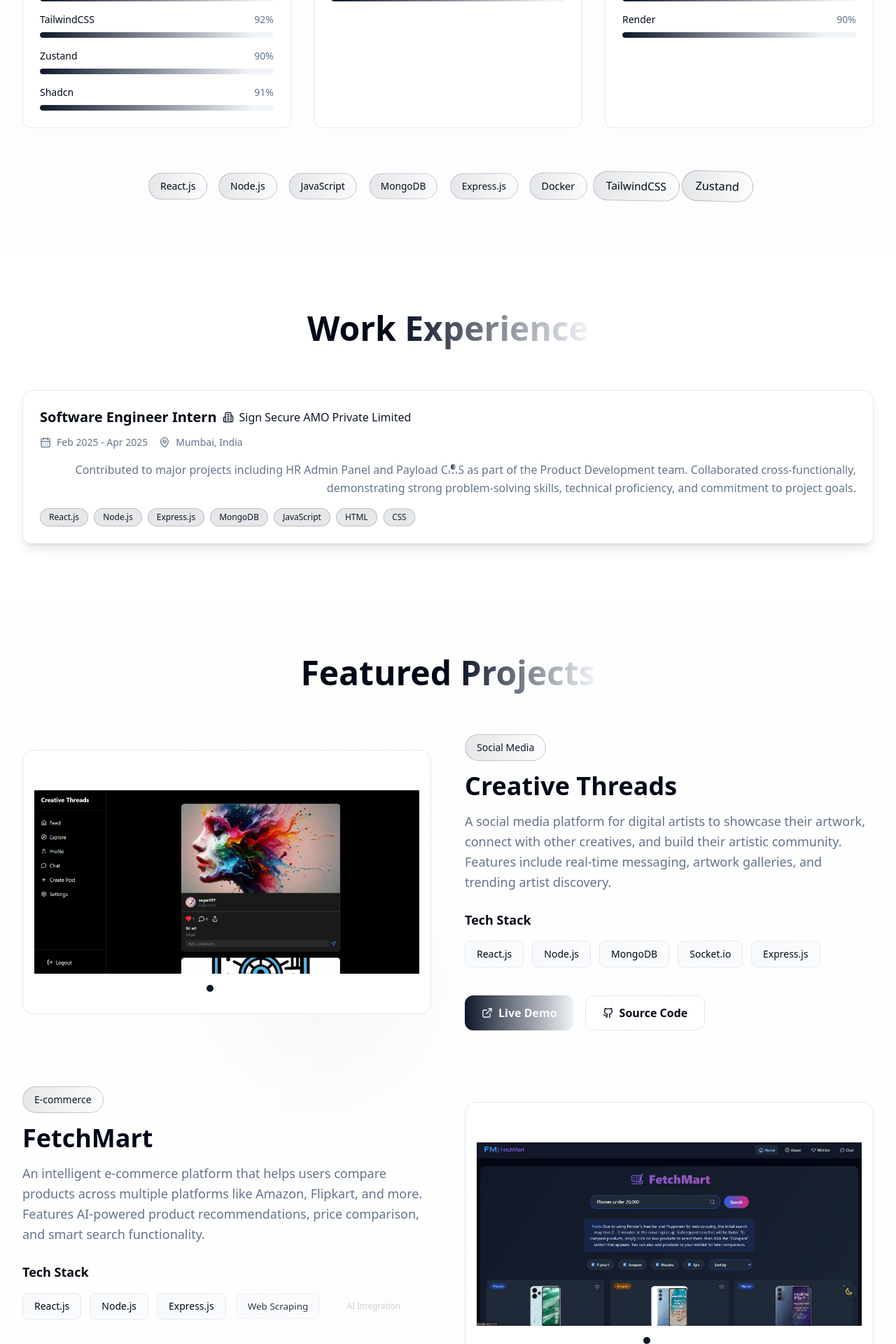
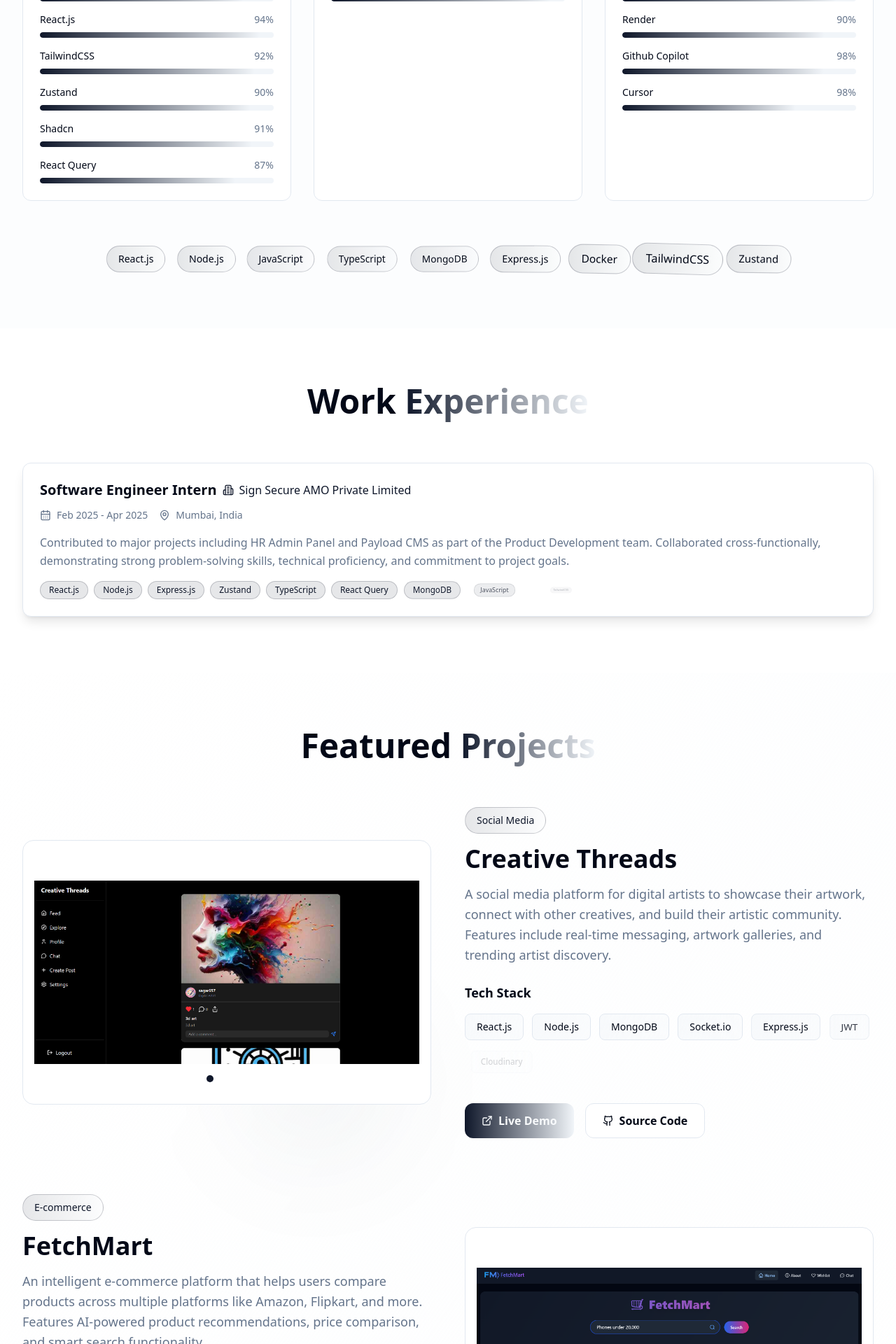
Before and after one commit to SagarShrestha657/Portfolio, a React (Vite) app: page / in a window 1280 px wide. Shown: the part 2000-3920 px from the top of the page at 70% size. Built offline with nearby package versions, Linux system fonts and the light colour scheme.

Commit message:
added content

```diff
--- a/index.html
+++ b/index.html
@@ -3,18 +3,9 @@
   <head>
     <meta charset="UTF-8" />
     <meta name="viewport" content="width=device-width, initial-scale=1.0" />
-    <title>neon-code-bloom</title>
-    <meta name="description" content="Lovable Generated Project" />
+    <title>Sagar Ganesh Shrestha Portfolio</title>
+    <meta name="description" content="Sagar Ganesh Shrestha Portfolio" />
     <meta name="author" content="Lovable" />
-
-    <meta property="og:title" content="Portfolio" />
-    <meta property="og:description" content="Sagar Ganesh Shrestha Portfolio" />
-    <meta property="og:type" content="website" />
-    <meta property="og:image" content="https://lovable.dev/opengraph-image-p98pqg.png" />
-
-    <meta name="twitter:card" content="summary_large_image" />
-    <meta name="twitter:site" content="" />
-    <meta name="twitter:image" content="https://lovable.dev/opengraph-image-p98pqg.png" />
   </head>
 
   <body>
--- a/src/components/portfolio/AboutSection.tsx
+++ b/src/components/portfolio/AboutSection.tsx
@@ -79,7 +79,7 @@ const AboutSection = () => {
                 animate={isInView ? { opacity: 1 } : { opacity: 0 }}
                 transition={{ duration: 0.8, delay: 0.8 }}
               >
-                {['React.js', 'Node.js', 'Express.js', 'MongoDB', 'JavaScript', 'TailwindCSS'].map((tech, index) => (
+                {['React.js', 'Node.js', 'Express.js', 'MongoDB', 'JavaScript','TypeScript', 'Docker'].map((tech, index) => (
                   <motion.span
                     key={tech}
                     className="px-3 py-1 bg-primary/10 text-primary rounded-full text-sm font-medium border border-primary/20"
--- a/src/components/portfolio/ContactSection.tsx
+++ b/src/components/portfolio/ContactSection.tsx
@@ -76,7 +76,7 @@ const ContactSection = () => {
   const onSubmit = async (data: z.infer<typeof formSchema>) => {
     setIsSubmitting(true);
     try {
-      const response = await sendEmail(data);
+      //const response = await sendEmail(data);
 
       if (response.success) {
         toast({
--- a/src/components/portfolio/ExperienceSection.tsx
+++ b/src/components/portfolio/ExperienceSection.tsx
@@ -14,7 +14,7 @@ const ExperienceSection = () => {
       location: "Mumbai, India",
       period: "Feb 2025 - Apr 2025",
       description: "Contributed to major projects including HR Admin Panel and Payload CMS as part of the Product Development team. Collaborated cross-functionally, demonstrating strong problem-solving skills, technical proficiency, and commitment to project goals.",
-      technologies: ["React.js", "Node.js", "Express.js", "MongoDB", "JavaScript", "HTML", "CSS"]
+      technologies: ["React.js", "Node.js", "Express.js", "Zustand", "TypeScript", "React Query", "MongoDB", "JavaScript", "TailwindCSS"]
     }
   ];
 
@@ -47,16 +47,15 @@ const ExperienceSection = () => {
               {experiences.map((experience, index) => (
                 <motion.div
                   key={index}
-                  className={`relative flex flex-col md:flex-row items-start md:items-center gap-8 ${
-                    index % 2 === 0 ? 'md:flex-row-reverse' : ''
-                  }`}
+                  className={`relative flex flex-col md:flex-row items-start md:items-center gap-8 ${index % 2 === 0 ? 'md:flex-row-reverse' : ''
+                    }`}
                   initial={{ opacity: 0, x: index % 2 === 0 ? 50 : -50 }}
                   animate={isInView ? { opacity: 1, x: 0 } : { opacity: 0, x: index % 2 === 0 ? 50 : -50 }}
                   transition={{ duration: 0.8, delay: 0.4 + index * 0.2 }}
                 >
                   {/* Timeline dot */}
                   <motion.div
-                    className="absolute left-4 md:left-1/2 w-4 h-4 bg-gradient-to-r from-primary to-accent rounded-full border-4 border-background transform md:-translate-x-1/2 z-10"
+                    className="absolute left-4 md:hidden w-4 h-4 bg-gradient-to-r from-primary to-accent rounded-full border-4 border-background transform md:-translate-x-1/2 z-10"
                     initial={{ scale: 0 }}
                     animate={isInView ? { scale: 1 } : { scale: 0 }}
                     transition={{ duration: 0.5, delay: 0.6 + index * 0.2 }}
@@ -65,9 +64,8 @@ const ExperienceSection = () => {
 
                   {/* Content card */}
                   <motion.div
-                    className={`flex-1 ml-12 md:ml-0 md:w-5/12 ${
-                      index % 2 === 0 ? 'md:text-right' : ''
-                    }`}
+                    className={`flex-1 ml-12 md:ml-0 md:w-5/12 ${index % 2 === 0 ? 'md:text-left' : ''
+                      }`}
                     whileHover={{ y: -5, transition: { duration: 0.2 } }}
                   >
                     <div className="bg-card rounded-xl p-6 border border-border hover:border-primary/20 transition-all duration-300 shadow-lg">
--- a/src/components/portfolio/ProjectsSection.tsx
+++ b/src/components/portfolio/ProjectsSection.tsx
@@ -12,7 +12,7 @@ const ProjectsSection = () => {
       id: 1,
       title: "Creative Threads",
       description: "A social media platform for digital artists to showcase their artwork, connect with other creatives, and build their artistic community. Features include real-time messaging, artwork galleries, and trending artist discovery.",
-      tech: ["React.js", "Node.js", "MongoDB", "Socket.io", "Express.js"],
+      tech: ["React.js", "Node.js", "MongoDB", "Socket.io", "Express.js", "JWT", "Cloudinary"],
       images: [
         "/lovable-uploads/d0c37ebf-d4cd-40ad-8920-90c4729d9b28.png",
         "/lovable-uploads/578687a0-a596-462c-978c-58bcb7a6ff60.png",
@@ -27,7 +27,7 @@ const ProjectsSection = () => {
       id: 2,
       title: "FetchMart",
       description: "An intelligent e-commerce platform that helps users compare products across multiple platforms like Amazon, Flipkart, and more. Features AI-powered product recommendations, price comparison, and smart search functionality.",
-      tech: ["React.js", "Node.js", "Express.js", "Web Scraping", "AI Integration"],
+      tech: ["React.js", "Node.js", "Express.js", "Puppeteer", "AI Integration", "Shadcn"],
       images: [
         "/lovable-uploads/98f49a72-36ae-41d5-9d7e-c378eaa6cfd1.png",
         "/lovable-uploads/30cd12cb-e155-4284-b1e9-e1e7419742bf.png",
@@ -43,7 +43,7 @@ const ProjectsSection = () => {
       id: 3,
       title: "PassVault",
       description: "A secure password manager application that helps users safely store and manage their login credentials. Features include encrypted storage, password generation, and secure access across devices.",
-      tech: ["React.js", "Node.js", "Encryption", "JWT", "MongoDB"],
+      tech: ["React.js", "Node.js", "Express", "Encryption", "JWT", "MongoDB", "Shadcn"],
       images: [
         "/lovable-uploads/01598cec-0dbc-444d-846d-338be849d723.png"
       ],
@@ -53,7 +53,7 @@ const ProjectsSection = () => {
     }
   ];
 
-  const [imageIndices, setImageIndices] = useState<{[key: number]: number}>({});
+  const [imageIndices, setImageIndices] = useState<{ [key: number]: number }>({});
 
   // Auto-swipe images every 3 seconds for all projects
   useEffect(() => {
@@ -143,9 +143,8 @@ const ProjectsSection = () => {
             {projects.map((proj, projectIndex) => (
               <motion.div
                 key={proj.id}
-                className={`grid lg:grid-cols-2 gap-12 items-center ${
-                  projectIndex % 2 === 1 ? 'lg:grid-flow-col-dense' : ''
-                }`}
+                className={`grid lg:grid-cols-2 gap-12 items-center ${projectIndex % 2 === 1 ? 'lg:grid-flow-col-dense' : ''
+                  }`}
                 initial={{ opacity: 0, y: 50 }}
                 animate={isInView ? { opacity: 1, y: 0 } : { opacity: 0, y: 50 }}
                 transition={{ duration: 0.8, delay: 0.4 + projectIndex * 0.2 }}
@@ -194,11 +193,10 @@ const ProjectsSection = () => {
                             <button
                               key={index}
                               onClick={() => setImageIndex(projectIndex, index)}
-                              className={`w-2 h-2 rounded-full transition-all duration-300 ${
-                                index === (imageIndices[projectIndex] || 0)
-                                  ? 'bg-primary scale-125'
-                                  : 'bg-background/60 backdrop-blur-sm hover:bg-background/80'
-                              }`}
+                              className={`w-2 h-2 rounded-full transition-all duration-300 ${index === (imageIndices[projectIndex] || 0)
+                                ? 'bg-primary scale-125'
+                                : 'bg-background/60 backdrop-blur-sm hover:bg-background/80'
+                                }`}
                             />
                           ))}
                         </div>
--- a/src/components/portfolio/SkillsSection.tsx
+++ b/src/components/portfolio/SkillsSection.tsx
@@ -13,10 +13,12 @@ const SkillsSection = () => {
         { name: "HTML", level: 97 },
         { name: "CSS", level: 95 },
         { name: "JavaScript", level: 93 },
+        { name: "TypeScript", level: 87 },
         { name: "React.js", level: 94 },
         { name: "TailwindCSS", level: 92 },
         { name: "Zustand", level: 90 },
-        { name: "Shadcn", level: 91 }
+        { name: "Shadcn", level: 91 },
+        { name: "React Query", level: 87 },
       ]
     },
     {
@@ -35,7 +37,9 @@ const SkillsSection = () => {
         { name: "GitHub", level: 94 },
         { name: "Docker", level: 86 },
         { name: "Vercel", level: 92 },
-        { name: "Render", level: 90 }
+        { name: "Render", level: 90 },
+        { name: "Github Copilot", level: 98 },
+        { name: "Cursor", level: 98 },
       ]
     }
   ];
@@ -122,7 +126,7 @@ const SkillsSection = () => {
             animate={isInView ? { opacity: 1 } : { opacity: 0 }}
             transition={{ duration: 0.8, delay: 1.2 }}
           >
-            {['React.js', 'Node.js', 'JavaScript', 'MongoDB', 'Express.js', 'Docker', 'TailwindCSS', 'Zustand'].map((tech, index) => (
+            {['React.js', 'Node.js', 'JavaScript','TypeScript', 'MongoDB', 'Express.js', 'Docker', 'TailwindCSS', 'Zustand'].map((tech, index) => (
               <motion.div
                 key={tech}
                 className="px-4 py-2 bg-gradient-to-r from-primary/10 to-accent/10 border border-primary/20 rounded-full text-sm font-medium text-foreground"
--- a/vite.config.ts
+++ b/vite.config.ts
@@ -1,13 +1,12 @@
 import { defineConfig } from "vite";
 import react from "@vitejs/plugin-react-swc";
 import path from "path";
-import { componentTagger } from "lovable-tagger";
 
 // https://vitejs.dev/config/
 export default defineConfig(({ mode }) => ({
   server: {
     host: "::",
-    port: 5173,
+    port: 5173 ,
   },
   plugins: [
     react(),
```
